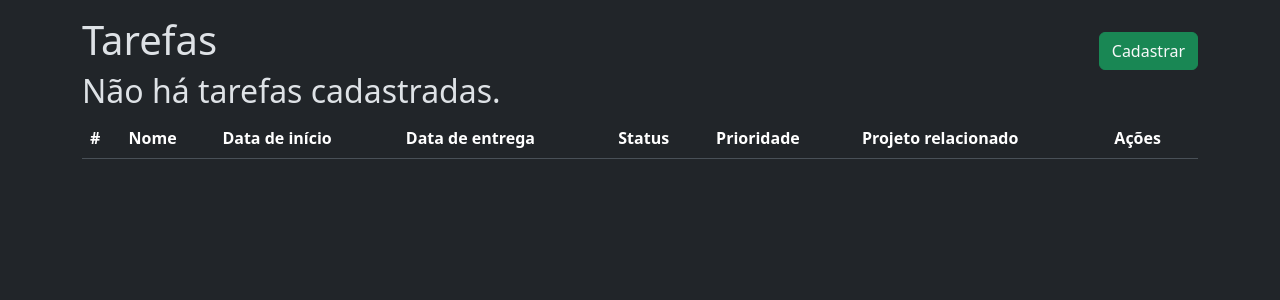
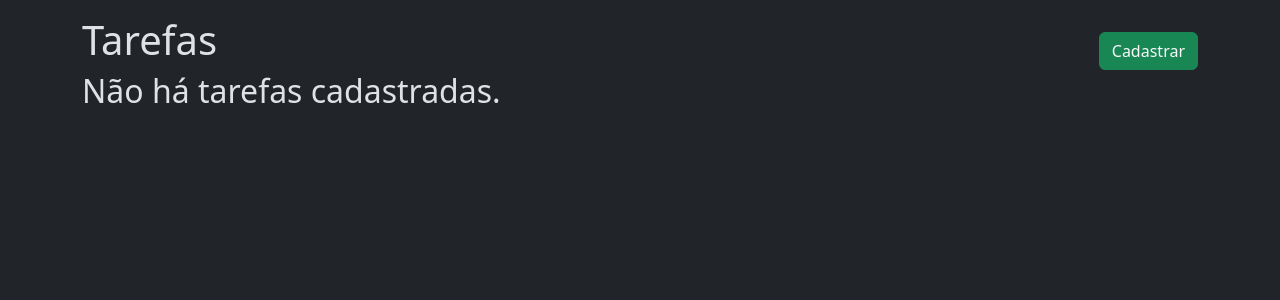
Before and after one commit to anazmaiaf/taskorganizer, a PHP site: page /tarefa.php in a window 1280 px wide. Shown: the part 73-373 px from the top of the page. Run offline with PHP 8.4, Linux system fonts and the light colour scheme; the visitor is signed in with stand-in values (Sample User, id 1); tables that the repository leaves empty or names only in its code hold one stand-in row (values such as "Sample post"); lists and menus that the app fills with data are empty.

Commit message:
delete completo e select em andamento

```diff
--- a/crud/c_tarefa.php
+++ b/crud/c_tarefa.php
@@ -8,7 +8,7 @@ if(isset($_POST['nome']) && !empty($_POST['nome']) && isset($_POST['inicio']) &&
     $status = $_POST['status'];
     $prioridade = $_POST['prioridade'];
 
-    $sql = 'INSERT INTO tarefas(nome, data_inicio, data_entrega, status, prioridade, projetos_idprojetos) VALUES(:nome, :data_inicio, :data_entrega, :status, :prioridade, 1)';
+    $sql = 'INSERT INTO tarefas(nome, data_inicio, data_entrega, status, prioridade, projetos_idprojetos) VALUES(:nome, :data_inicio, :data_entrega, :status, :prioridade, 3)';
     $result = $conn->prepare($sql);
     $result->bindValue(':nome', $nome);
     $result->bindValue(':data_inicio', $inicio);
--- a/dashboard/tarefa.php
+++ b/dashboard/tarefa.php
@@ -1,9 +1,18 @@
 <?php
     require '../database/db_config.php';
 
-    $sql = "SELECT t.*, p.nome AS projetos_nome
-            FROM tarefas t
-            JOIN projetos p ON t.projetos_idprojetos = p.idprojetos";
+    $sql = "SELECT
+	        tarefas.idtarefa,
+            tarefas.data_inicio,
+            tarefas.data_entrega,
+            tarefas.status,
+            tarefas.prioridade,
+            tarefas.nome,
+            projetos.idprojetos,
+            projetos.nomeprojeto
+        FROM tarefas
+        INNER JOIN projetos
+	        ON tarefas.projetos_idprojetos = projetos.idprojetos;";
     $result = $conn->prepare($sql);
     $result -> execute();
     $tarefas = $result-> fetchAll(PDO::FETCH_ASSOC);
@@ -46,7 +55,7 @@
                                 echo "<td>" . $tarefa['data_entrega'] . "</td>";
                                 echo "<td>" . $tarefa['status'] . "</td>";
                                 echo "<td>" . $tarefa['prioridade'] . "</td>";
-                                echo "<td>" . $tarefa['projetos_nome'] . "</td>";
+                                echo "<td>" . $tarefa['projetos.idprojetos'] . "</td>";
                                 echo "<td><button type='button' class='btn btn-warning'>Editar</button>
                                       <button type='button' class='btn btn-danger'>Apagar</button></td>";
                                 echo "</tr>";
@@ -56,25 +65,9 @@
                 </table>
                 <?php
                     } else {
+                        echo "<h2>Não há tarefas cadastradas.</h2>";
+                    }
                 ?>
-                <div class="table-tarefas">
-                <table class="table table-hover">
-                    <thead>
-                        <tr>
-                        <th scope="col">#</th>
-                        <th scope="col">Nome</th>
-                        <th scope="col">Data de início</th>
-                        <th scope="col">Data de entrega</th>
-                        <th scope="col">Status</th>
-                        <th scope="col">Prioridade</th>
-                        <th scope="col">Projeto relacionado</th>
-                        <th scope="col">Ações</th>
-                        </tr>
-                    </thead>
-                    <?php
-                        echo "<h2>Não há tarefas cadastradas.</h2>";
-                        }
-                    ?>
                 </div>
             </div>
         </div>
```
Also changed, not shown: cadastro/cadastroform.php (+5 -4 lines), crud/c_tarefaform.php (+7 -3 lines), crud/d_tarefa.php (added, +39 -0 lines).
